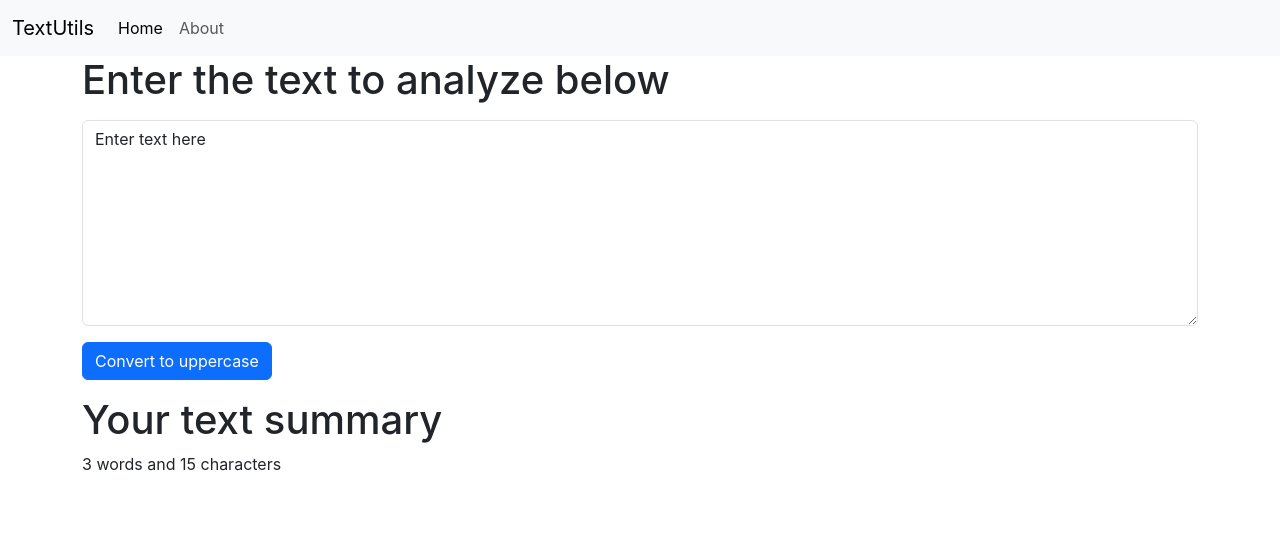
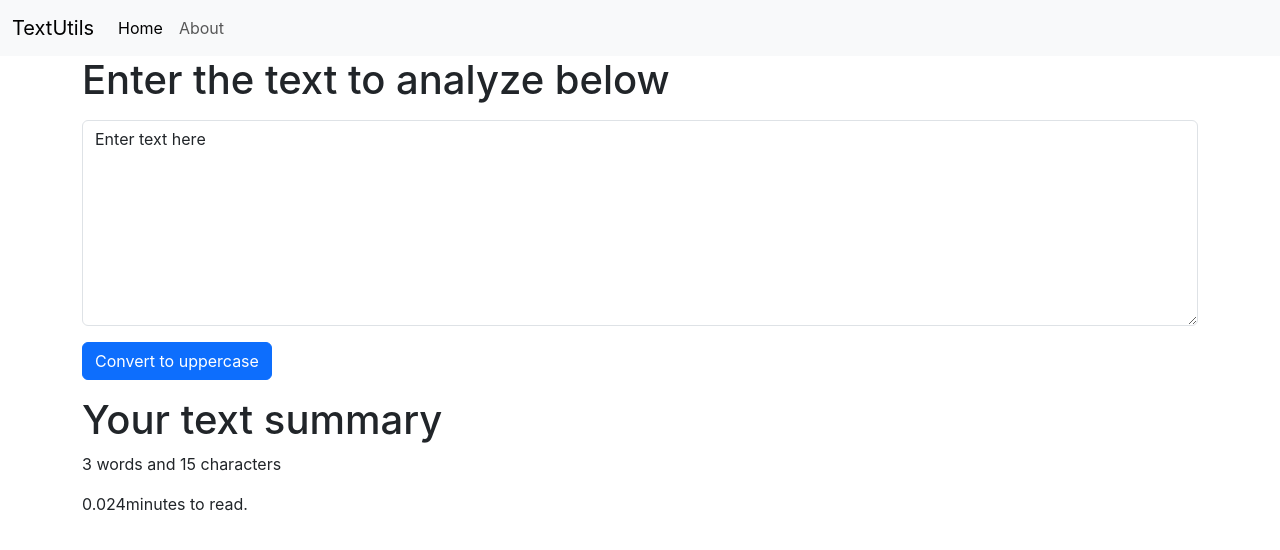
Before and after one commit to CMBhatt123/textutils-react, a React (Create React App) app: page / in a window 1280 px wide. Shown: the top 550 px of the page. Built offline with nearby package versions, Linux system fonts and the light colour scheme.

Commit message:
added read time

```diff
--- a/src/components/TextForm.js
+++ b/src/components/TextForm.js
@@ -29,11 +29,10 @@ export default function Textform(props) {
         </button>
         <div className="conatainer my-3">
           <h1>Your text summary</h1>
-
           <p>
-            {" "}
             {text.split(" ").length} words and {text.length} characters
           </p>
+          <p>{0.008 * text.split(" ").length}minutes to read.</p>
         </div>
       </div>
     </>
```
